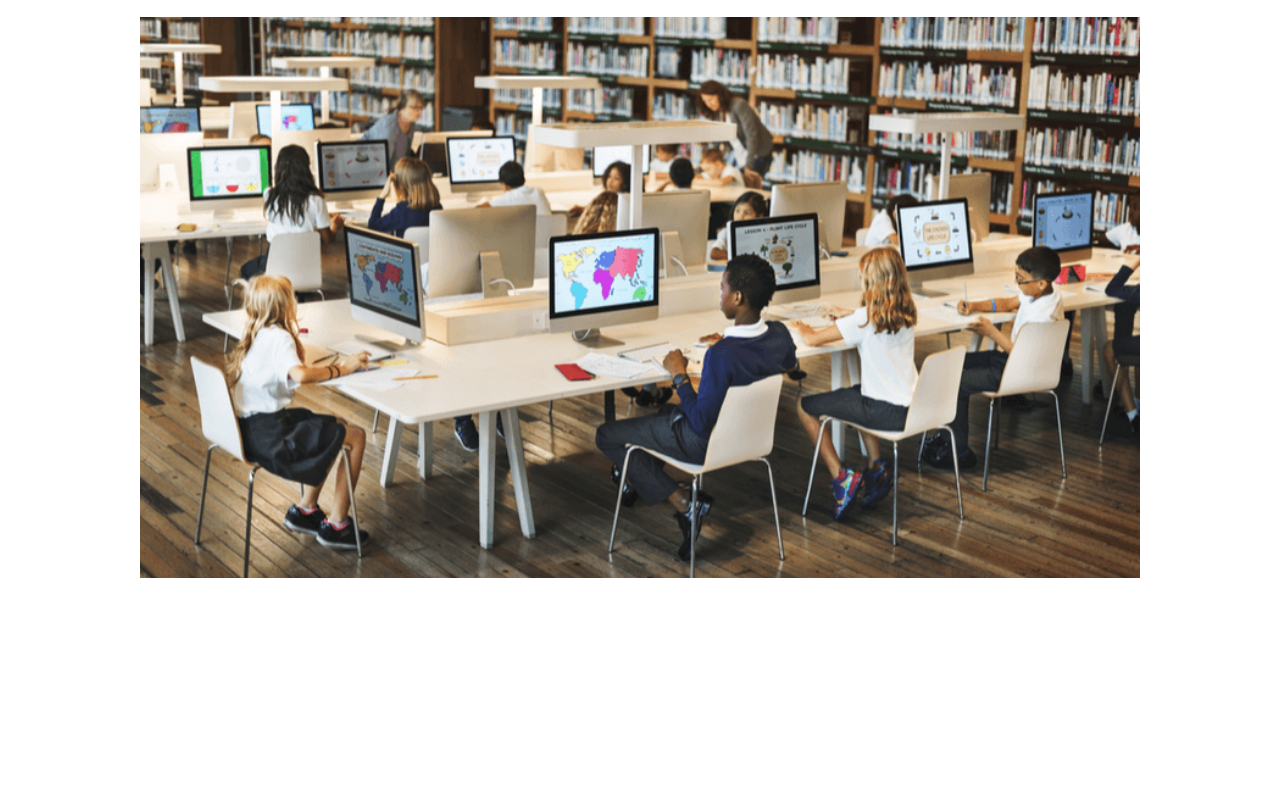
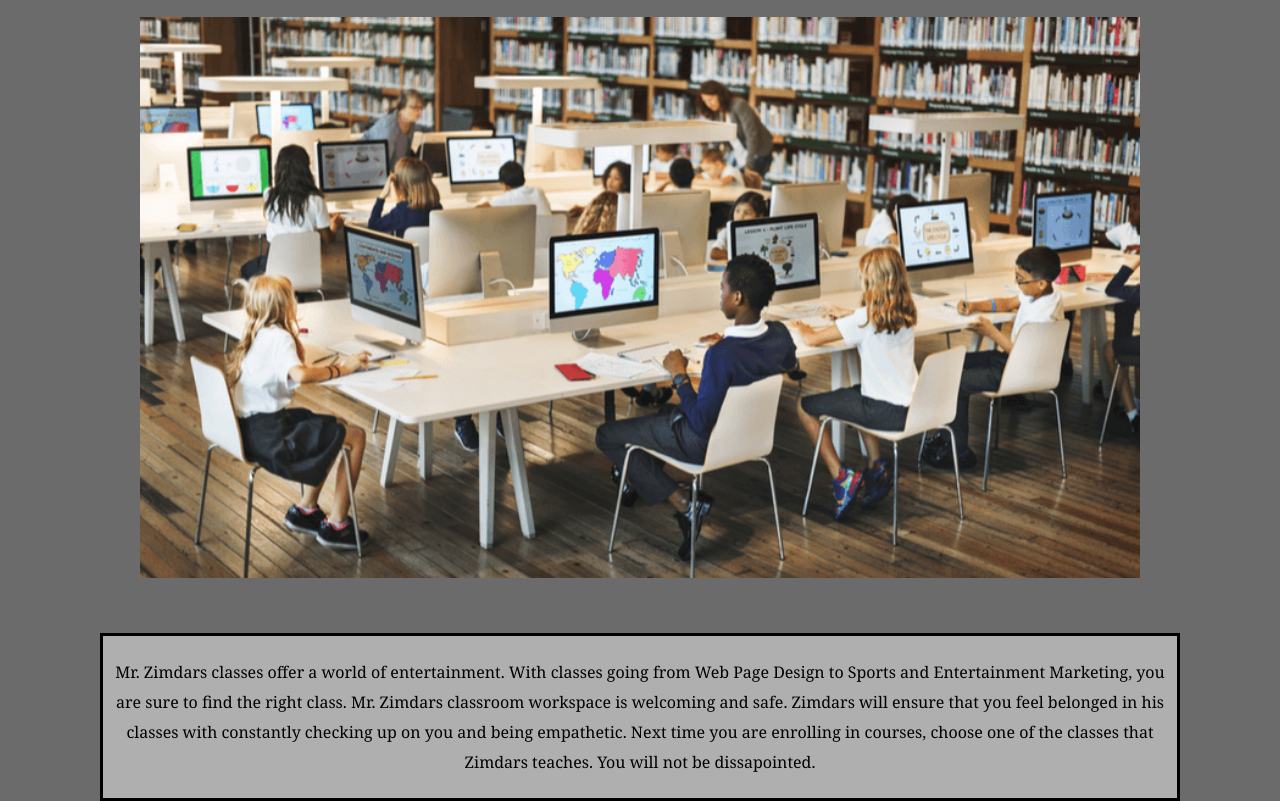
Before and after one commit to SamPresto/zimdarsClassSite, a plain HTML site: page Index.html in a window 1280 px wide. Shown: the part 156-957 px from the top of the page. Before the commit the page ends 800 px from the top, so only its background shows below. Drawn offline with Linux system fonts and the light colour scheme.

Commit message:
Update Index.html

```diff
--- a/Index.html
+++ b/Index.html
@@ -8,6 +8,7 @@
 body {
   font-family: Arial, Helvetica, sans-serif;
 	margin: 0;
+	background:#6B6B6B;
 }
 
 .navbar {
@@ -78,27 +79,43 @@ div.head{text-align: center;
 			font-size: 25px;
 			font-family: gill sans, sans-serif;}
 
+	div.p{text-align: center;
+			color: black;
+			border: 3px solid black;
+			margin-top: 50px;
+			margin-left: 100px;
+			margin-right: 100px;
+			padding: 5px 10px;
+			line-height: 30px;
+			background:#AFAFAF;
+			font-family: Cambria, "Hoefler Text", "Liberation Serif", Times, "Times New Roman", "serif";
+	}
+
 
 </style>
 <body>
-	<div class="logo"><a href="ZImdars.html"><img src="letterz.png" width="30"></a></div>
+	<div class="logo"><a href="Index.html"><img src="letterz2.png" width="31"></a></div>
 	<div class="navbar">
 
   <a href="#home">Contact</a>
-  <a href="#news">News</a>
+  <a href="news.html">News</a>
   <div class="dropdown">
     <button class="dropbtn">About
       <i class="fa fa-caret-down"></i>
     </button>
     <div class="dropdown-content">
-      <a href="#">Link 1</a>
-      <a href="#">Link 2</a>
-      <a href="#">Link 3</a>
+      <a href="#">Advanced Web Page Design</a>
+      <a href="#">Sports and Entertainment Marketing</a>
+      <a href="#">Social Media Marketing</a>
     </div>
   </div>
 </div>
 	<div class="head"><h1>Zimdars Class</h1>
 	<img src="5-Benefits-Of-Educational-Technology.webp" width="1000"></div>
+	<div class="p"><p>Mr. Zimdars classes offer a world of entertainment. With classes going from Web Page Design to Sports and Entertainment Marketing, you are sure to find the right class. Mr. Zimdars classroom workspace is welcoming and safe. Zimdars will ensure that you feel belonged in his classes with constantly checking up on you and being empathetic. Next time you are enrolling in courses, choose one of the classes that Zimdars teaches. You will not be dissapointed.</p>
+	</div>
+
+
 
 
 
```
